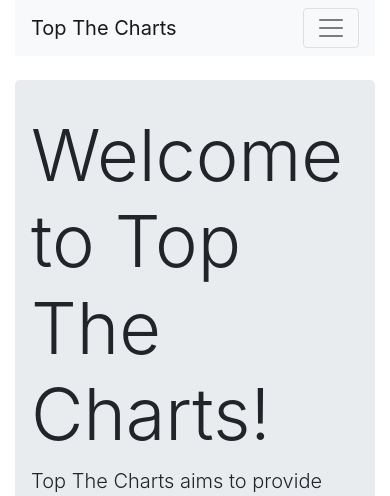
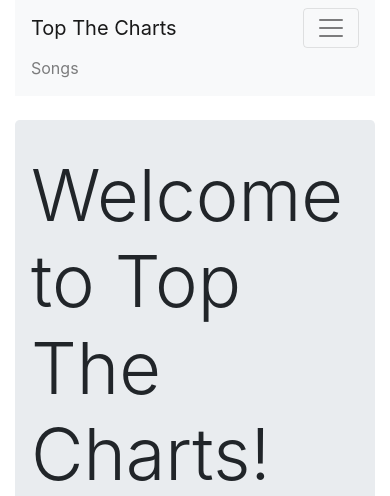
Before and after one commit to brycematsuda/top-the-charts, a Django app: page / in a window 390 px wide, after a click that opens the changed part. Shown: the top 496 px of the page. Run offline with Django 3.2, Linux system fonts and the light colour scheme; some libraries are stand-ins or nearby versions.

Commit message:
Fix navbar hamburger menu not working in mobile

```diff
--- a/ddr/templates/navbar.html
+++ b/ddr/templates/navbar.html
@@ -3,7 +3,7 @@
   <button class="navbar-toggler" type="button" data-toggle="collapse" data-target="#navbarNavDropdown" aria-controls="navbarNavDropdown" aria-expanded="false" aria-label="Toggle navigation">
     <span class="navbar-toggler-icon"></span>
   </button>
-  <div class="collapse navbar-collapse" id="navbarNavAltMarkup">
+  <div class="collapse navbar-collapse" id="navbarNavDropdown">
     <div class="navbar-nav">
       <a class="nav-item nav-link" href="{% url 'songs index' %}">Songs</a>
     </div>
```
